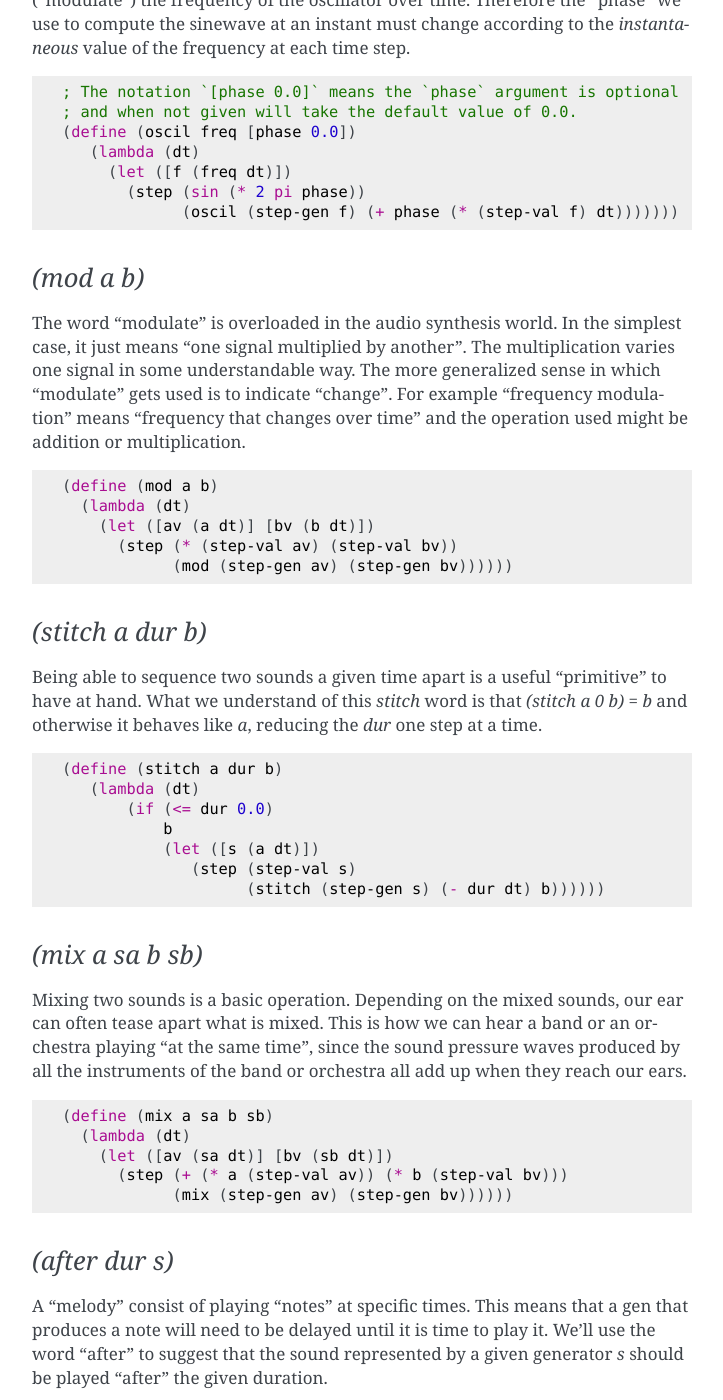
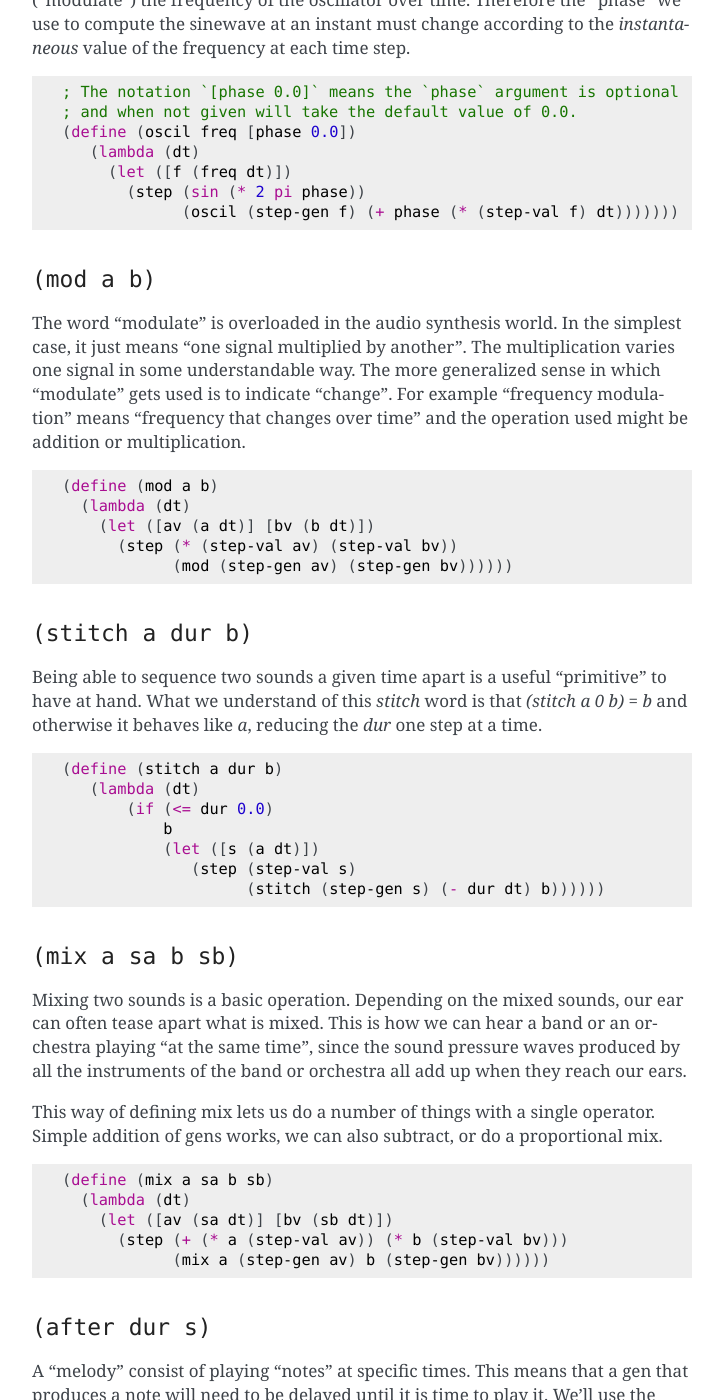
Before and after one commit to kreauniv/complit, a Sphinx documentation site: the page built from source/domains/synthlang.rst, in a window 1280 px wide and 1400 px high, scrolled down 8031 px. Shown: the whole window, without its empty margins (388-1111 px from the left). Built offline with Sphinx 7.4.7, drawn with Linux system fonts in a browser that asks for light colours; some of the changed text lies outside the part shown.

Commit message:
Section labels and mix

```diff
--- a/source/domains/synthlang.rst
+++ b/source/domains/synthlang.rst
@@ -375,8 +375,8 @@ By induction, we know that all the same values generated by `konst` will be the
 same value - therefore a constant in time. For the other operators, we're going
 to have to do something similar.
 
-`(oscil freq phase)`
-~~~~~~~~~~~~~~~~~~~~
+``(oscil freq phase)``
+~~~~~~~~~~~~~~~~~~~~~~
 
 We can use a sinusoid to define the idea of an oscillator. For an oscillator
 with constant frequency :math:`f`, oscillator, we might just be able to write
@@ -396,8 +396,8 @@ according to the *instantaneous* value of the frequency at each time step.
          (step (sin (* 2 pi phase))
                (oscil (step-gen f) (+ phase (* (step-val f) dt)))))))
 
-`(mod a b)`
-~~~~~~~~~~~
+``(mod a b)``
+~~~~~~~~~~~~~
 
 The word "modulate" is overloaded in the audio synthesis world. In the simplest
 case, it just means "one signal multiplied by another". The multiplication varies
@@ -414,8 +414,8 @@ or multiplication.
         (step (* (step-val av) (step-val bv))
               (mod (step-gen av) (step-gen bv))))))
 
-`(stitch a dur b)`
-~~~~~~~~~~~~~~~~~~
+``(stitch a dur b)``
+~~~~~~~~~~~~~~~~~~~~
 
 Being able to sequence two sounds a given time apart is a useful "primitive" to
 have at hand. What we understand of this `stitch` word is that `(stitch a 0 b)
@@ -431,13 +431,16 @@ have at hand. What we understand of this `stitch` word is that `(stitch a 0 b)
                  (step (step-val s)
                        (stitch (step-gen s) (- dur dt) b))))))
 
-`(mix a sa b sb)`
-~~~~~~~~~~~~~~~~~
+``(mix a sa b sb)``
+~~~~~~~~~~~~~~~~~~~
 
 Mixing two sounds is a basic operation. Depending on the mixed sounds, our ear
 can often tease apart what is mixed. This is how we can hear a band or an orchestra
 playing "at the same time", since the sound pressure waves produced by all the instruments
 of the band or orchestra all add up when they reach our ears.
+
+This way of defining mix lets us do a number of things with a single operator.
+Simple addition of gens works, we can also subtract, or do a proportional mix.
 
 .. code:: racket
 
@@ -445,11 +448,11 @@ of the band or orchestra all add up when they reach our ears.
     (lambda (dt)
       (let ([av (sa dt)] [bv (sb dt)])
         (step (+ (* a (step-val av)) (* b (step-val bv)))
-              (mix (step-gen av) (step-gen bv))))))
+              (mix a (step-gen av) b (step-gen bv))))))
 
 
-`(after dur s)`
-~~~~~~~~~~~~~~~
+``(after dur s)``
+~~~~~~~~~~~~~~~~~
 
 A "melody" consist of playing "notes" at specific times. This means that a gen
 that produces a note will need to be delayed until it is time to play it.
@@ -462,8 +465,8 @@ generator `s` should be played "after" the given duration.
 
 Note that `(after 0.0 s) = s` but until then, it is basically silence.
 
-`(cut dur s)`
-~~~~~~~~~~~~~
+``(cut dur s)``
+~~~~~~~~~~~~~~~
 
 Combining sounds in an editor often involves editor-like cut-copy-paste
 operations. A "cut" is a moment when one sound ends and another begins.
@@ -476,8 +479,8 @@ runs out".
 
   (define (cut dur s) (stitch s dur (konst 0.0)))
 
-`(line a dur b)`
-~~~~~~~~~~~~~~~~
+``(line a dur b)``
+~~~~~~~~~~~~~~~~~~
 
 Synth sounds are often shaped by "envelopes" and the "linear ramp"
 is a fundamental shape that can be combined to make envelopes of
```
Also changed, not shown: 1 other file.
